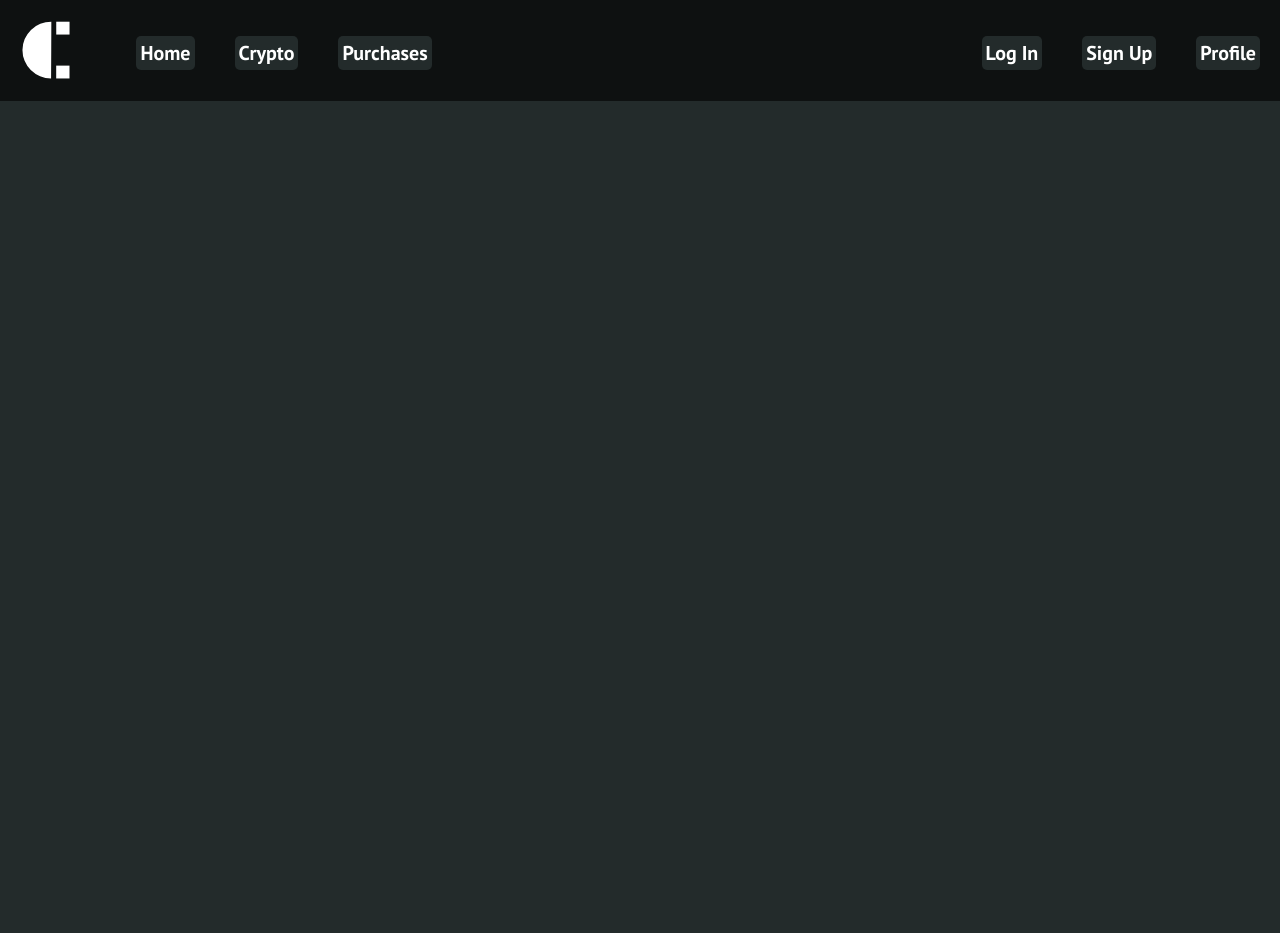
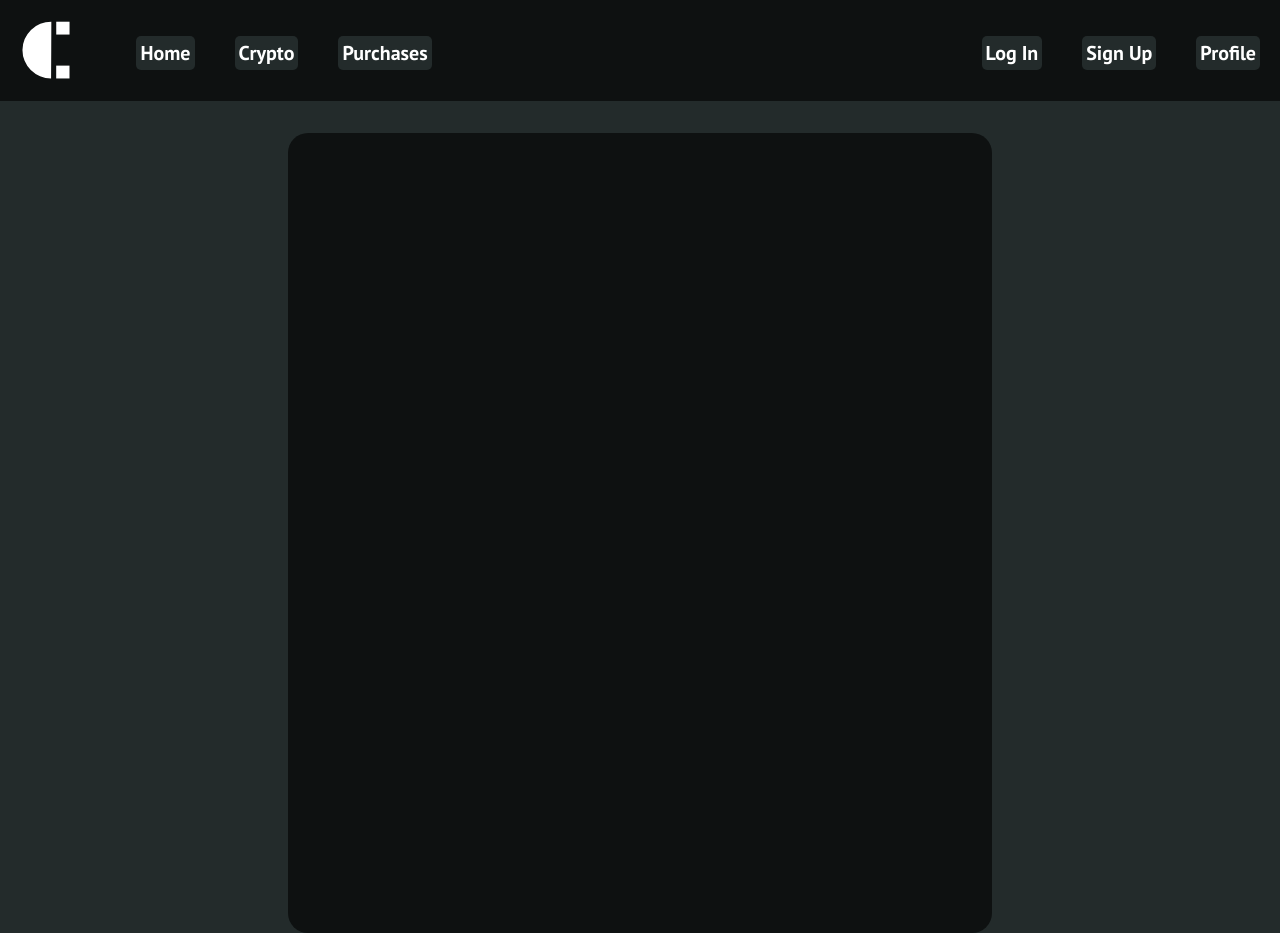
Before and after one commit to Filip-Nachov/Crypto-Predicter, a plain HTML site: page html/profile.html in a window 1280 px wide. Before the commit the page ends 800 px from the top, so only its background shows below. Drawn offline with Linux system fonts and the light colour scheme.

Commit message:
Added a box for the profile section.

```diff
--- a/css/profile.css
+++ b/css/profile.css
@@ -0,0 +1,15 @@
+.container{
+    display: flex;
+    justify-content: center;
+}
+
+.box{
+    margin-top: 2em;
+    width: 55%;
+    height: 800px;
+    background-color: #0e1111;
+    border-radius: 20px;
+}
+.pfp{
+
+}
--- a/html/profile.html
+++ b/html/profile.html
@@ -22,3 +22,10 @@
                 <li><a href="profile.html">Profile</a></li>
             </ul>
         </div>
+        <div class="container">
+            <div class="box">
+
+            </div>
+        </div>
+
+    </body>
```
